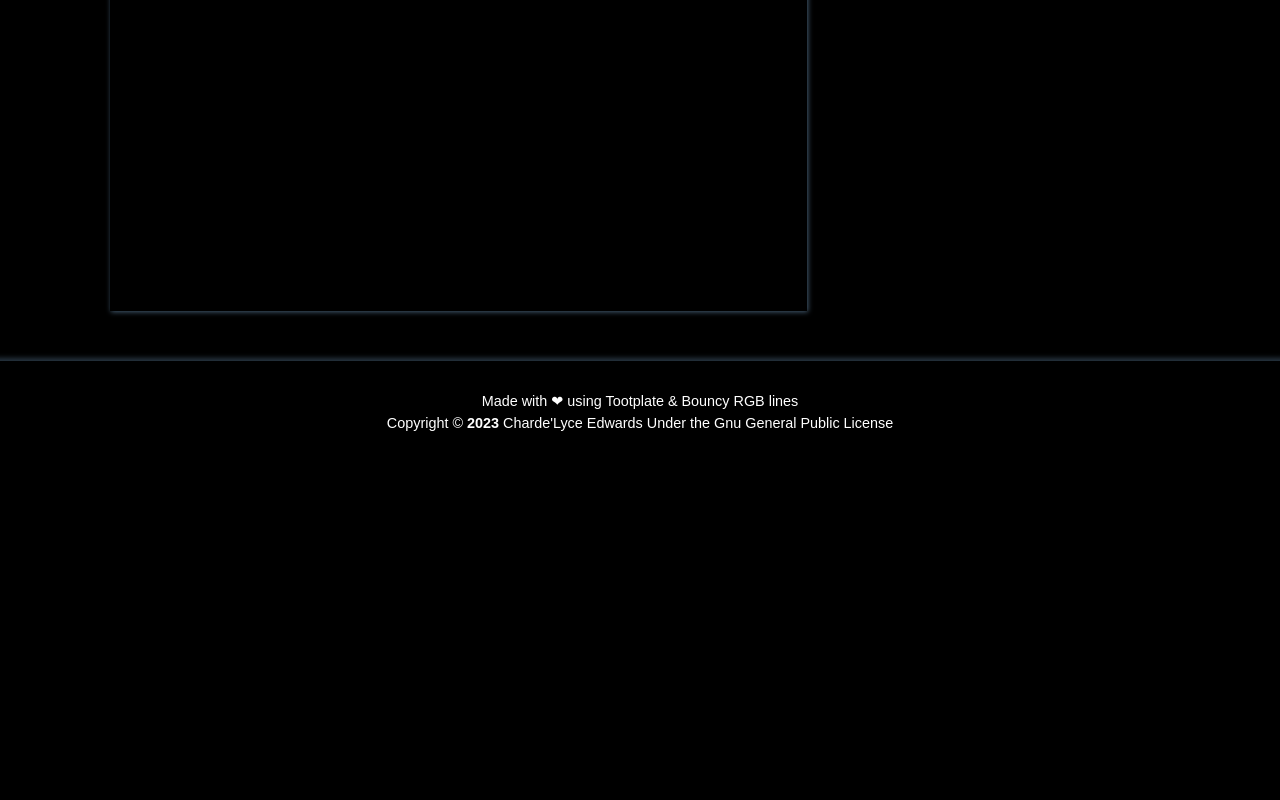
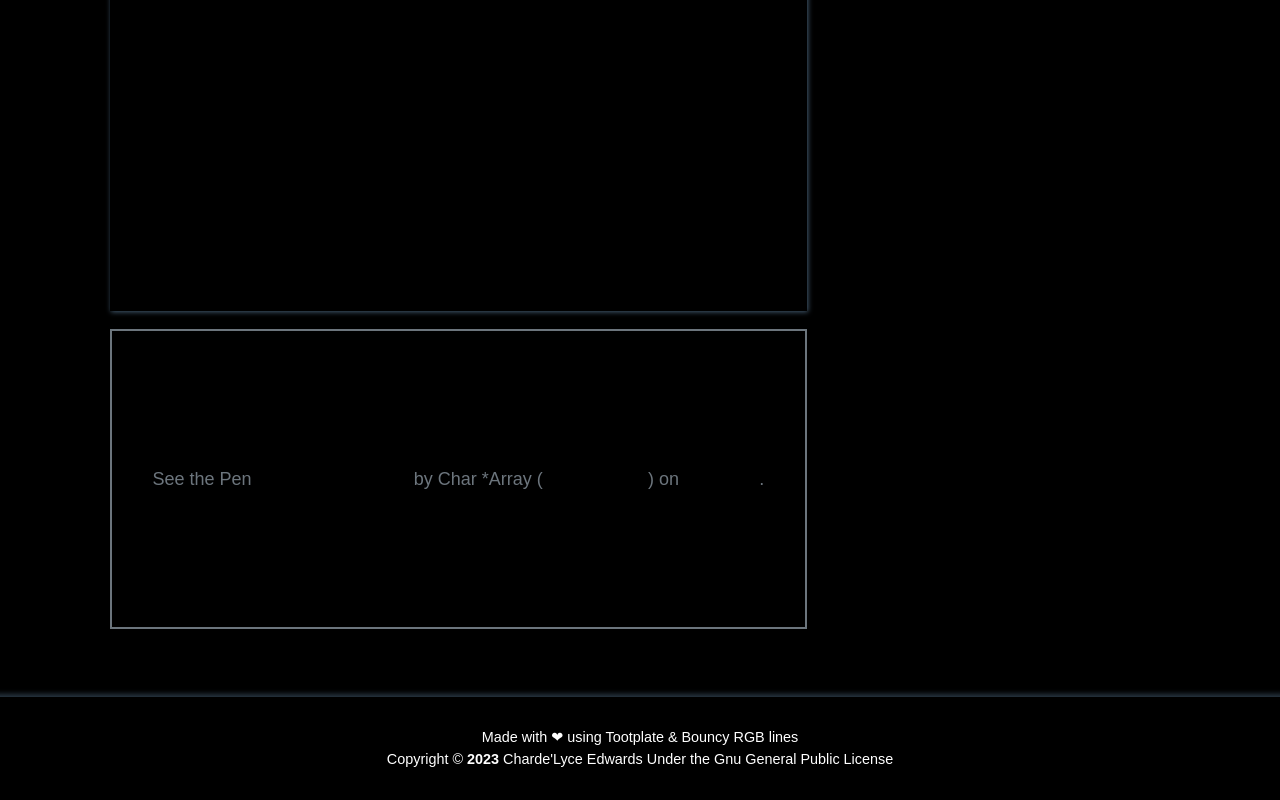
Before and after one commit to Chardelyce/Chardelyce.github.io, a plain HTML site: page portfolio.html in a window 1280 px wide. Shown: the part 1365-2165 px from the top of the page. Before the commit the page ends 1829 px from the top, so only its background shows below. Drawn offline with Linux system fonts and the light colour scheme; no server answers; a script that the page names is missing.

Commit message:
added code pen portfolio thingy

```diff
--- a/portfolio.html
+++ b/portfolio.html
@@ -89,7 +89,12 @@
         <div class="col-sm-12 col-md-12 col-lg-8 col-xl-8 tm-block-col">
           <div class="tm-bg-primary-dark tm-block tm-block-products">
           </div>
-
+          <p class="codepen" data-height="300" data-default-tab="html,result" data-slug-hash="wvjMERX" data-user="chardelyce" style="height: 300px; box-sizing: border-box; display: flex; align-items: center; justify-content: center; border: 2px solid; margin: 1em 0; padding: 1em;">
+            <span>See the Pen <a href="https://codepen.io/chardelyce/pen/wvjMERX">
+            Bouncy RGB Lines</a> by Char *Array (<a href="https://codepen.io/chardelyce">@chardelyce</a>)
+            on <a href="https://codepen.io">CodePen</a>.</span>
+          </p>
+          <script async src="https://cpwebassets.codepen.io/assets/embed/ei.js"></script>
       </div>
 
       </div>
```
